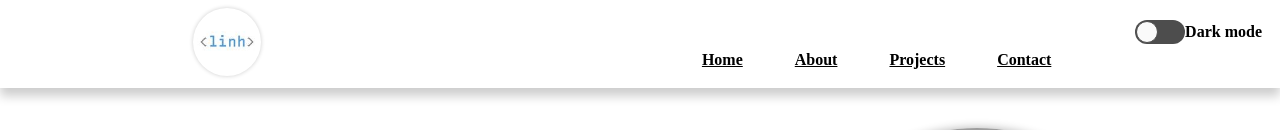
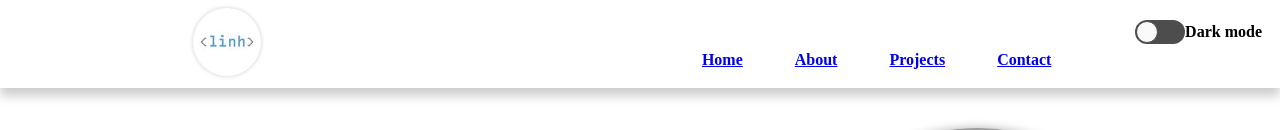
Before and after one commit to baolinh-dev/my-portfolio, a React (Create React App) app: page / in a window 1280 px wide. Shown: the top 130 px of the page. Built offline with nearby package versions, Linux system fonts and the light colour scheme; grey boxes are pictures that could not be loaded; the HTML template or start-up script is replaced by a standard one.

Commit message:
fix dark mode bug

```diff
--- a/src/components/Header/Header.module.scss
+++ b/src/components/Header/Header.module.scss
@@ -38,7 +38,6 @@
             font-weight: 600;
             position: relative;
             margin-right: 20px;
-            color: var(--text-light);
           }
         }
       }
--- a/src/components/Header/index.js
+++ b/src/components/Header/index.js
@@ -85,7 +85,7 @@ function Header() {
                         <a
                             href="#home"
                             onClick={handleClick}
-                            className={`${activeSection === 'home' ? 'active' : ''}${isDarkMode ? ' dark-header' : ''}`}
+                            className={`${activeSection === 'home' ? 'active' : ''}${isDarkMode ? ' dark-header-link' : ''}`}
                         >
                             Home
                         </a>
@@ -94,7 +94,7 @@ function Header() {
                         <a
                             href="#about"
                             onClick={handleClick}
-                            className={`${activeSection === 'about' ? 'active' : ''}${isDarkMode ? ' dark-header' : ''}`}
+                            className={`${activeSection === 'about' ? 'active' : ''}${isDarkMode ? ' dark-header-link' : ''}`}
                         >
                             About
                         </a>
@@ -103,7 +103,7 @@ function Header() {
                         <a
                             href="#projects"
                             onClick={handleClick}
-                            className={`${activeSection === 'projects' ? 'active' : ''}${isDarkMode ? ' dark-header' : ''}`}
+                            className={`${activeSection === 'projects' ? 'active' : ''}${isDarkMode ? ' dark-header-link' : ''}`}
                         >
                             Projects
                         </a>
@@ -112,7 +112,7 @@ function Header() {
                         <a
                             href="#contact"
                             onClick={handleClick}
-                            className={`${activeSection === 'contact' ? 'active' : ''}${isDarkMode ? ' dark-header' : ''}`}
+                            className={`${activeSection === 'contact' ? 'active' : ''}${isDarkMode ? ' dark-header-link' : ''}`}
                         >
                             Contact
                         </a>
```
